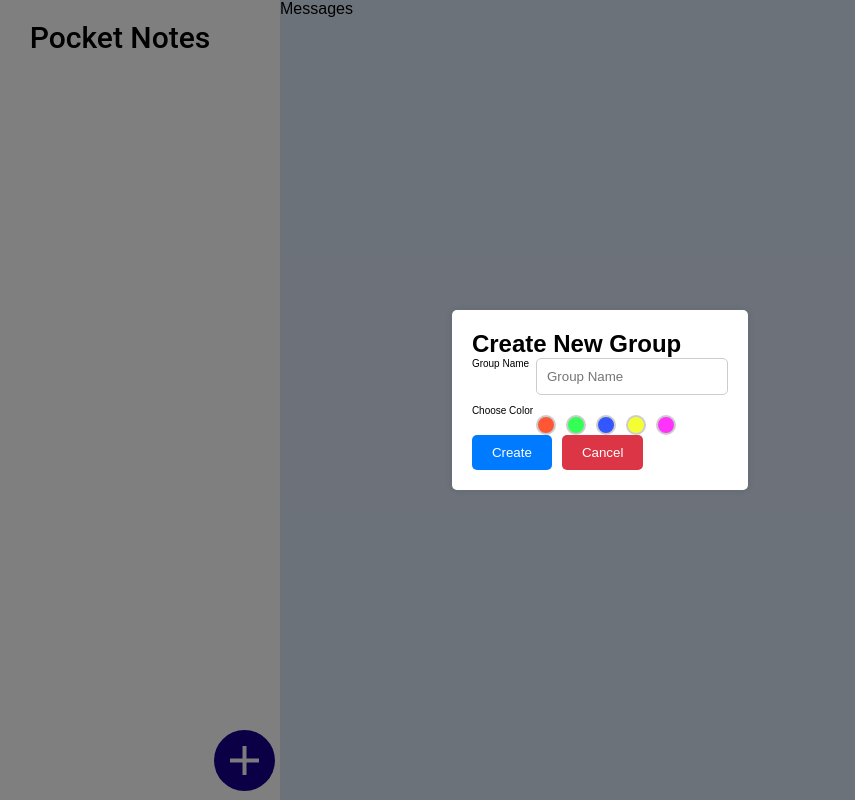
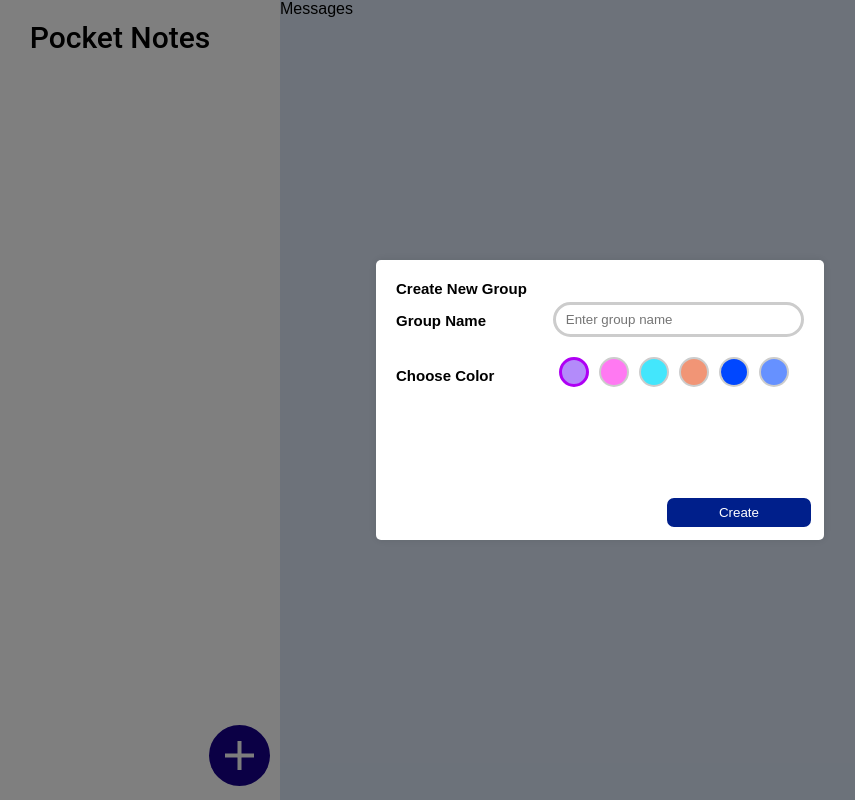
Before and after one commit to ponnanna-ks/note-making-app, a React (Create React App) app in the folder note-app/: page / in a window 1280 px wide. Both pictures are taken after a click on the element 284 px from the left and 762 px from the top of the page. Shown: the whole page, without its empty margins (40-895 px from the left). Built offline with nearby package versions, Linux system fonts and the light colour scheme.

Commit message:
Add group pop up complete

```diff
--- a/note-app/src/screens/Groups.module.css
+++ b/note-app/src/screens/Groups.module.css
@@ -24,14 +24,12 @@
     position: absolute;
     bottom: 0;
     right: 0;
-    margin-right: 5px;
-    margin-bottom: 5px;
+    margin-right: 10px;
+    margin-bottom: 10px;
 }
 
 .popupOverlay {
     position: fixed;
-    top: 0;
-    left: 0;
     width: 100%;
     height: 100%;
     background: rgba(0, 0, 0, 0.5);
@@ -45,44 +43,57 @@
   padding: 20px;
   border-radius: 5px;
   box-shadow: 0 0 10px rgba(0, 0, 0, 0.1);
-}
-
-.popup h2 {
-  margin-top: 0;
+  width: 35%;
+  height: 35%;
+  position: relative;
 }
 
 .popup input {
-  width: 75%;
+  width: 150%;
+  height: 35px;
   margin-bottom: 10px;
   padding: 10px;
-  border: 1px solid #ccc;
-  border-radius: 5px;
+  border: 3px solid #ccc;
+  border-radius:22px;
+  margin-top: 5px;
   }
+
+.popup input:focus {
+  border: 3px solid #001F8B;
+}
+
 
 .popup button {
   margin-right: 10px;
-  padding: 10px 20px;
-  border: none;
-  background-color: #007bff;
+  margin-bottom: 10px;
+  background: #001F8B;
   color: white;
-  border-radius: 5px;
+  border-radius: 10px;
   cursor: pointer;
+  position: absolute;
+  bottom: 0;
+  right: 0;
+  width: 150px;
+  height: 35px;
+  border: 3px solid white;
 }
 
-.popup button:last-child {
-  background-color: #dc3545;
+.popup button:hover {
+  border: 3px solid #af00f4;
 }
 
-.popup p{
-  width: 25%;
-  font-size: 10px;
+.textStyle {
+  width: 100%;
+  font-size: 15px;
+  font-weight: bold;
+  color: #000;
 }
-
 
 .colorOptions {
   display: flex;
   gap: 10px;
   margin-top: 10px;
+  width: 150%;
 }
 
 .colorLabel {
@@ -95,15 +106,19 @@
 }
 
 .colorSwatch {
-    width: 20px;
-    height: 20px;
+    width: 30px;
+    height: 30px;
     border-radius: 50%;
     border: 2px solid #ccc;
     cursor: pointer;
 }
 
-.colorLabel input:checked + .colorSwatch {
-    border: 2px solid #000;
+.colorLabel input:checked + .colorSwatch{
+    border: 3px solid #af00f4;
+}
+
+.colorLabel input:hover + .colorSwatch{
+  border: 3px solid #af00f4;
 }
 
 
@@ -120,7 +135,7 @@
 }
 
 .circleIcon {
-  width: 50px; /* Adjust size as needed */
+  width: 50px;
   height: 50px;
   border-radius: 50%;
   display: flex;
@@ -132,6 +147,6 @@
 .initials {
   text-align: center;
   color: white;
-  font-size: 20px; /* Adjust font size as needed */
+  font-size: 20px;
   font-weight: bold;
 }
--- a/note-app/src/screens/GroupsSide.jsx
+++ b/note-app/src/screens/GroupsSide.jsx
@@ -4,13 +4,14 @@ import styles from "./Groups.module.css"
 import addIcon from "../assets/Add_icon.png"
 import { AppContext } from "../context/AppContext";
 function GroupsSide(){
+    const colors = ["#B38BFA", "#FF79F2", "#43E6FC", "#F19576", "#0047FF", "#6691FF"];
+    let obj={"name":"","color":"", "data":""}
+
     const {groupsData, setGroupsData} = useContext(AppContext)
     const [openAddScreen, setOpenAddScreen] = useState(false)
     const [groupName, setGroupName] = useState("")
-    const [selectedColor, setSelectedColor] = useState("");
+    const [selectedColor, setSelectedColor] = useState(colors[0]);
     const [error, setError] = useState(false)
-    let obj={"name":"","color":"", "data":""}
-    const colors = ["#FF5733", "#33FF57", "#3357FF", "#F3FF33", "#FF33FB"];
 
     useEffect(()=>{
         if(groupName!==""){
@@ -26,6 +27,8 @@ function GroupsSide(){
             setGroupsData([...groupsData, obj])
             setOpenAddScreen(false)
             setGroupName("")
+            setSelectedColor(colors[0])
+            setError(false)
         }else{
             setError(true)
         }
@@ -34,15 +37,17 @@ function GroupsSide(){
     function onCancelClick() {
         setOpenAddScreen(false)
         setGroupName("")
+        setSelectedColor(colors[0])
+        setError(false)
     }
 
     const getInitials = (name) => {
-        const words = name.split(' ');
+        const words = name.split(' ', 2);
         if (words.length > 1) {
           return words.map((word) => word[0].toUpperCase()).join('');
         }
         return name[0].toUpperCase();
-      };
+    };
 
     return(
         <div className={styles.groups}>
@@ -63,23 +68,23 @@ function GroupsSide(){
                 <img src={addIcon} alt="add"/>
             </div>
             {openAddScreen && (
-                <div className={styles.popupOverlay}>
-                    <div className={styles.popup}>
-                        <h2>Create New Group</h2>
+                <div className={styles.popupOverlay} onClick={()=>{onCancelClick()}}>
+                    <div className={styles.popup} onClick={(e) => e.stopPropagation()}>
+                        <p className={styles.textStyle}>Create New Group</p>
                         <div className={styles.groupName}>
-                            <p>Group Name</p>
+                            <p className={styles.textStyle} style={{marginTop: "15px"}}>Group Name</p>
                             <input
                                 type="text"
-                                placeholder="Group Name"
+                                placeholder="Enter group name"
                                 value={groupName}
                                 onChange={(e) => setGroupName(e.target.value)}
                             />
                         </div>
                         {error && (
-                            <p style={{color: "red", width: "100%"}}>Enter Group Name</p>
+                            <p style={{color: "red", width: "100%", fontSize:"10px"}}>Please enter group name</p>
                         )}
                         <div className={styles.groupName}>
-                            <p>Choose Color</p>
+                            <p className={styles.textStyle} style={{marginTop: "20px"}}>Choose Color</p>
                             <div className={styles.colorOptions}>
                                 {colors.map((color) => (
                                     <label key={color} className={styles.colorLabel}>
@@ -99,7 +104,6 @@ function GroupsSide(){
                             </div>
                         </div>
                         <button onClick={onSaveClick}>Create</button>
-                        <button onClick={onCancelClick}>Cancel</button>
                     </div>
                 </div>
             )}
```
